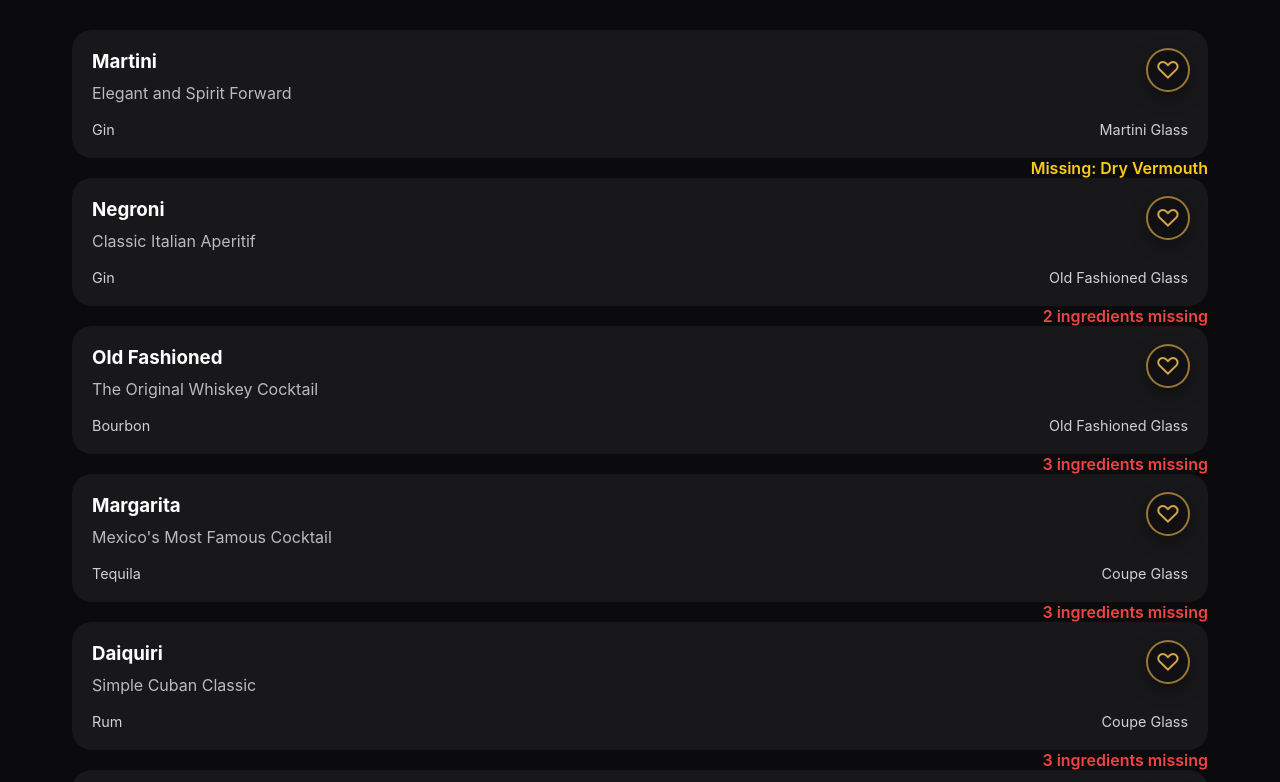
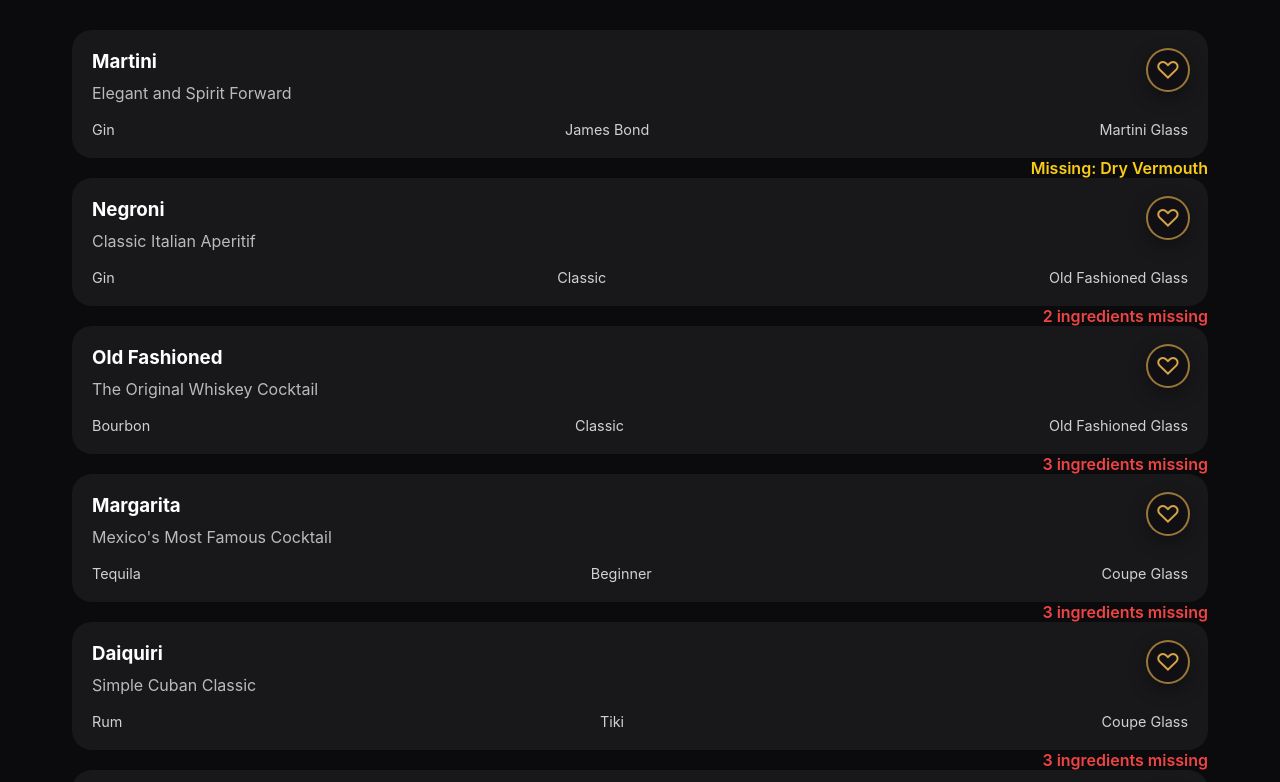
Before and after one commit to ronniepoon123/concoctail, a React (Vite) app: page /my-bar in a window 1280 px wide. Shown: the part 2309-3091 px from the top of the page. Built offline with nearby package versions, Linux system fonts and the light colour scheme; no server answers.

Commit message:
Improve cocktail category display

```diff
--- a/src/components/CocktailCard/CocktailCard.jsx
+++ b/src/components/CocktailCard/CocktailCard.jsx
@@ -20,6 +20,11 @@ function CocktailCard({ cocktail }) {
 
   const tagline =
     cocktail.tagline ||
+    cocktail.description ||
+    "";
+
+  const category =
+  cocktail.category ||
   cocktail.strCategory ||
   "";
 
@@ -85,10 +90,14 @@ function CocktailCard({ cocktail }) {
           <p>{tagline}</p>
         )}
 
-        {(spirit || glass) && (
+ {(spirit || category || glass) && (
   <div className="cocktail-meta">
     {spirit && (
       <span>{spirit}</span>
+    )}
+
+    {category && (
+      <span>{category}</span>
     )}
 
     {glass && (
```
Lines whose indentation alone changed are shown as unchanged.
